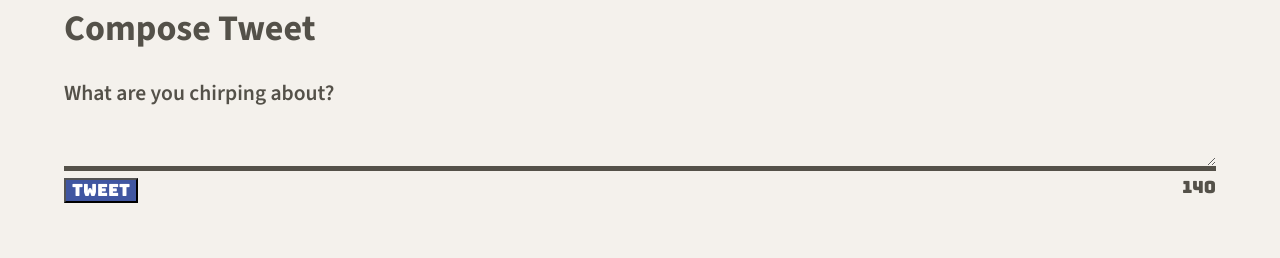
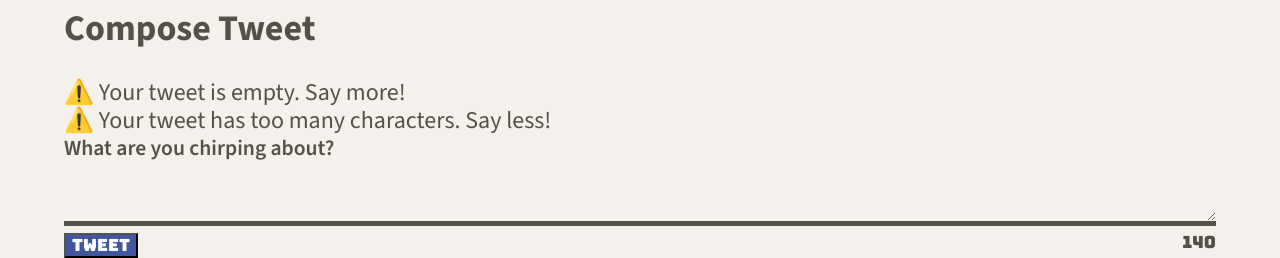
Before and after one commit to liisawiild/tweeter, a website: page public/index.html in a window 1280 px wide. Shown: the part 542-800 px from the top of the page. Drawn offline with nearby package versions, Linux system fonts and the light colour scheme; no server answers.

Commit message:
Add error messages for empty or too long tweets

```diff
--- a/public/index.html
+++ b/public/index.html
@@ -50,6 +50,8 @@
     <main class="container">
       <section class="new-tweet">
         <h2>Compose Tweet</h2>
+        <span class="empty-tweet-err">⚠️ Your tweet is empty. Say more!</span>
+        <span class="long-tweet-err">⚠️ Your tweet has too many characters. Say less!</span>
         <form action="/tweets" method="POST">
           <label for="tweet-text">What are you chirping about?</label>
           <textarea name="text" id="tweet-text"></textarea>
```
